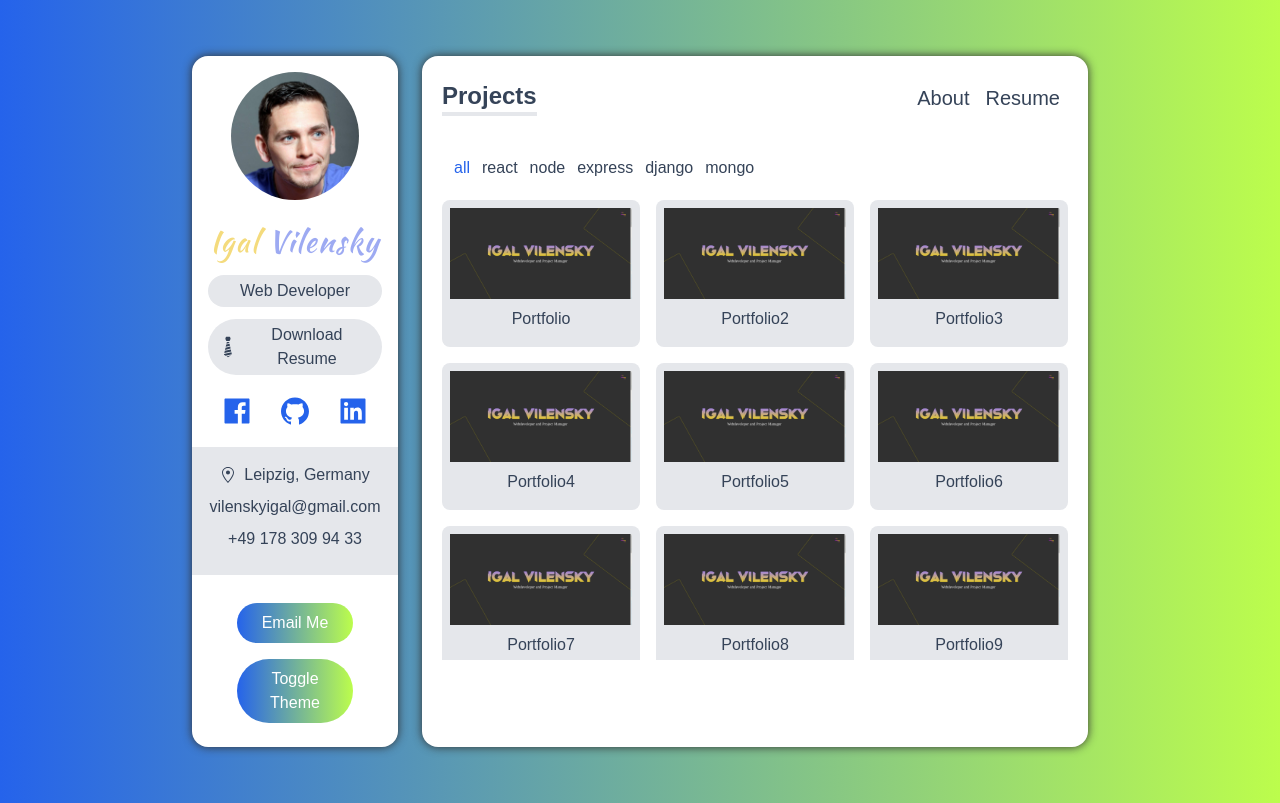
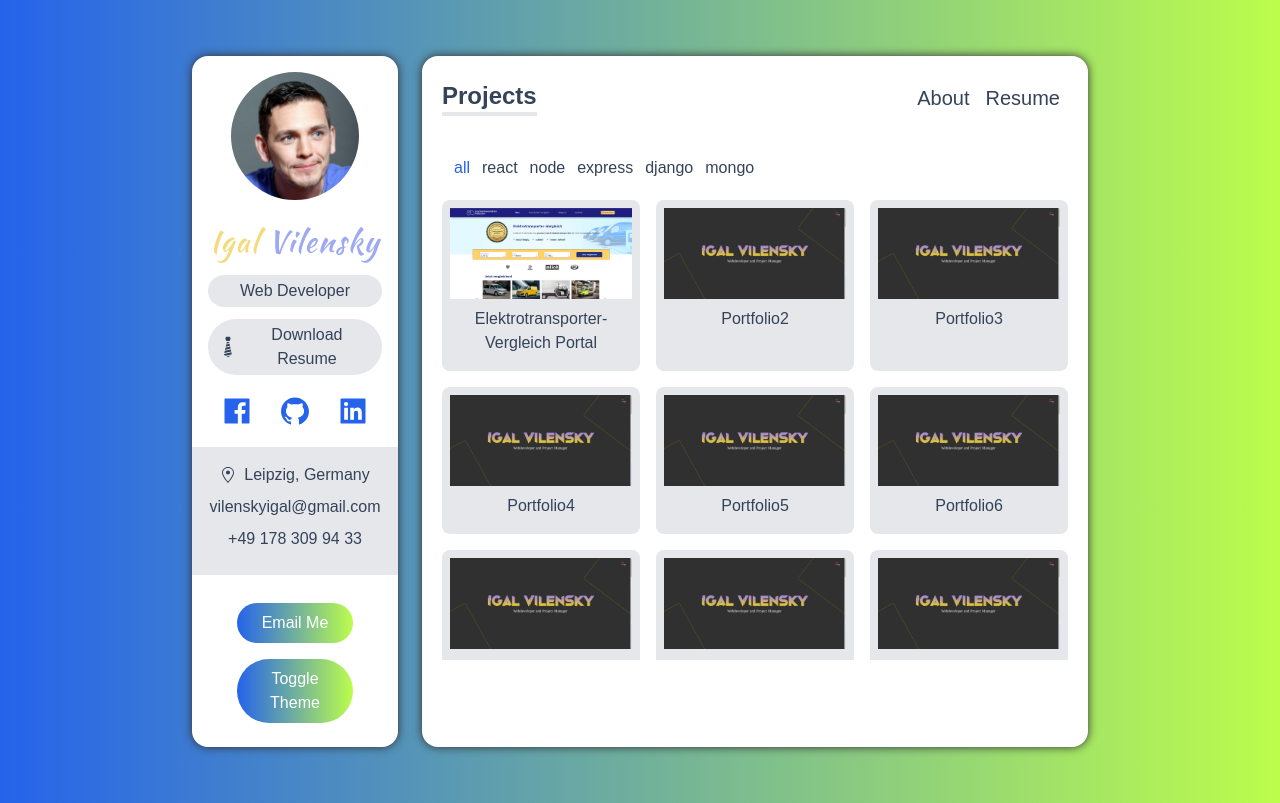
Before and after one commit to igalVilensky/next-portfolio, a Next.js app: page /projects in a window 1280 px wide. Built offline with nearby package versions, Linux system fonts and the light colour scheme.

Commit message:
project etv

```diff
--- a/data.ts
+++ b/data.ts
@@ -116,12 +116,13 @@ export const projects: IProject[] = [
   {
     id: 1,
     category: ["react"],
-    deployed_url: "https://igalvilensky.github.io/Portfolio-with-Sass/",
+    deployed_url: "https://www.elektrotransporter-vergleich.de/",
     description: "Portfolio with vanila java script",
-    github_url: "https://igalvilensky.github.io/Portfolio-with-Sass/",
-    image_path: "/images/portfolio-project.jpg",
-    tech_tag: ["react", "html", "scss"],
-    name: "Portfolio",
+    github_url:
+      "https://github.com/ari-motors-team/elektrotransporter-vergleich",
+    image_path: "/images/etv.png",
+    tech_tag: ["react", "html", "tailwind", "next", "netlify"],
+    name: "Elektrotransporter-Vergleich Portal",
   },
   {
     id: 2,
```
Also changed, not shown: public/images/etv.png (added).
